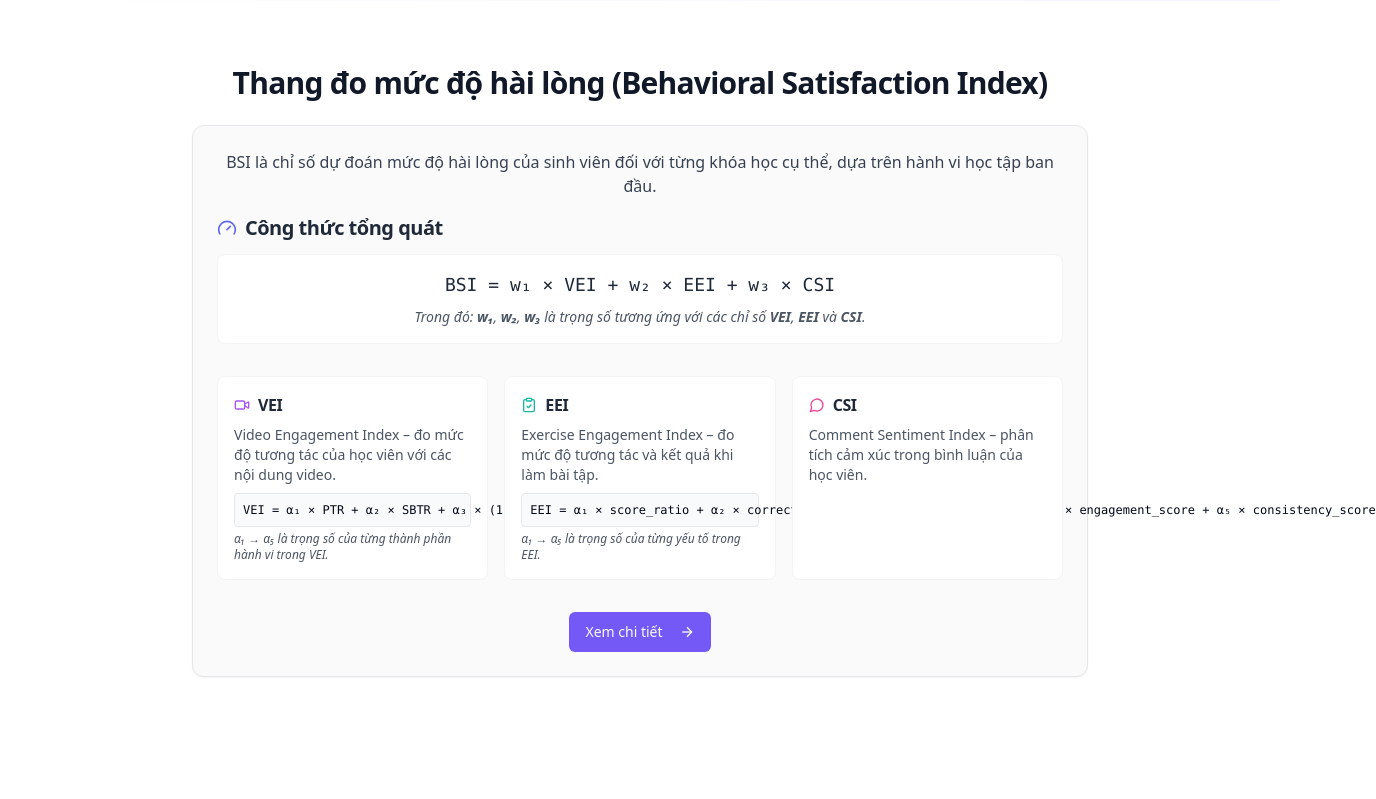
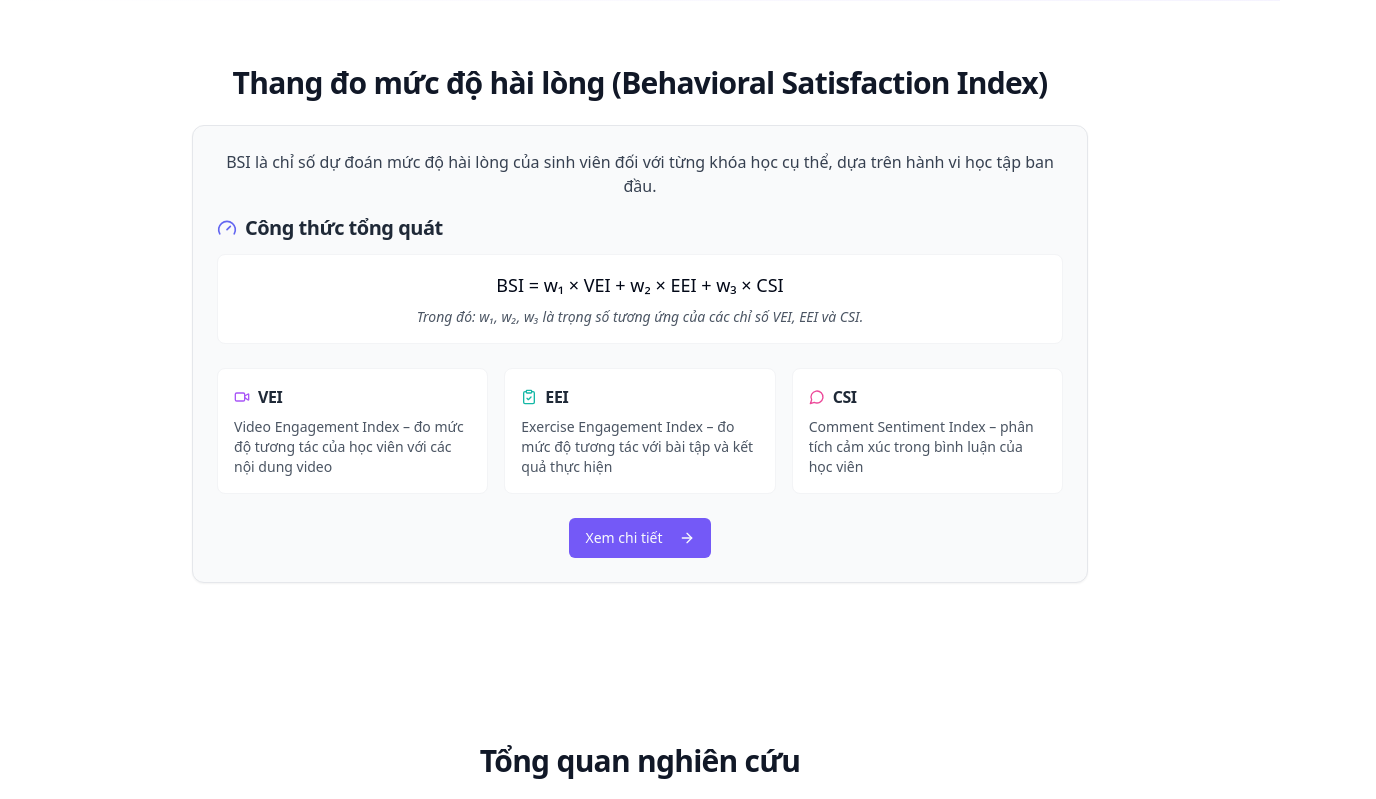
Before and after one commit to NganPhuong09/learn-insight-predict-52, a React (Vite) app: page / in a window 1280 px wide. Shown: the part 640-1439 px from the top of the page, 1376 px wide, since content can reach past the window. Built offline with nearby package versions, Linux system fonts and the light colour scheme; the HTML template or start-up script is replaced by a standard one.

Commit message:
Reverted to commit 1c293c117152f78600a2f408d824f2e1c85c93ba

```diff
--- a/src/components/BSIFormula.tsx
+++ b/src/components/BSIFormula.tsx
@@ -1,3 +1,4 @@
+
 import React from 'react';
 import { Gauge, Video, ClipboardCheck, MessageCircle } from "lucide-react";
 import { Link } from "react-router-dom";
@@ -12,41 +13,35 @@ const BSIFormula = () => {
             Thang đo mức độ hài lòng (Behavioral Satisfaction Index)
           </h2>
 
-          <div className="bg-neutral-50 p-6 rounded-xl border border-gray-200 shadow-sm mb-8">
+          <div className="bg-gray-50 p-6 rounded-xl border border-gray-200 shadow-sm mb-8">
             <p className="text-gray-700 mb-4 text-center">
               BSI là chỉ số dự đoán mức độ hài lòng của sinh viên đối với từng khóa học cụ thể,
               dựa trên hành vi học tập ban đầu.
             </p>
 
-            {/* Công thức tổng quát */}
-            <div className="mb-8">
+            <div className="mb-6">
               <h3 className="text-xl font-semibold flex items-center gap-2 text-gray-800 mb-3">
                 <Gauge className="w-5 h-5 text-research-primary" />
                 Công thức tổng quát
               </h3>
               <div className="bg-white p-4 rounded-lg border border-gray-100 text-center">
-                <pre className="text-lg font-medium text-gray-800">BSI = w₁ × VEI + w₂ × EEI + w₃ × CSI</pre>
-                <p className="text-sm text-gray-600 italic mt-2">
-                  Trong đó: <strong>w₁</strong>, <strong>w₂</strong>, <strong>w₃</strong> là trọng số tương ứng với các chỉ số <strong>VEI</strong>, <strong>EEI</strong> và <strong>CSI</strong>.
+                <p className="text-lg font-medium mb-2">
+                  BSI = w₁ × VEI + w₂ × EEI + w₃ × CSI
+                </p>
+                <p className="text-sm text-gray-600 italic">
+                  Trong đó: w₁, w₂, w₃ là trọng số tương ứng của các chỉ số VEI, EEI và CSI.
                 </p>
               </div>
             </div>
 
-            {/* Các chỉ số thành phần */}
-            <div className="grid grid-cols-1 md:grid-cols-3 gap-4 mb-8">
+            <div className="grid grid-cols-1 md:grid-cols-3 gap-4 mb-6">
               <div className="bg-white p-4 rounded-lg border border-gray-100">
                 <h4 className="font-semibold flex items-center gap-2 text-gray-800 mb-2">
                   <Video className="w-4 h-4 text-purple-500" />
                   VEI
                 </h4>
-                <p className="text-sm text-gray-600 mb-2">
-                  Video Engagement Index – đo mức độ tương tác của học viên với các nội dung video.
-                </p>
-                <pre className="text-xs bg-gray-50 p-2 rounded border border-gray-200">
-VEI = α₁ × PTR + α₂ × SBTR + α₃ × (1 – SFTR) + α₄ × WR + α₅ × CR
-                </pre>
-                <p className="text-xs text-gray-600 italic mt-1">
-                  α₁ → α₅ là trọng số của từng thành phần hành vi trong VEI.
+                <p className="text-sm text-gray-600">
+                  Video Engagement Index – đo mức độ tương tác của học viên với các nội dung video
                 </p>
               </div>
 
@@ -55,14 +50,8 @@ VEI = α₁ × PTR + α₂ × SBTR + α₃ × (1 – SFTR) + α₄ × WR + α₅
                   <ClipboardCheck className="w-4 h-4 text-teal-500" />
                   EEI
                 </h4>
-                <p className="text-sm text-gray-600 mb-2">
-                  Exercise Engagement Index – đo mức độ tương tác và kết quả khi làm bài tập.
-                </p>
-                <pre className="text-xs bg-gray-50 p-2 rounded border border-gray-200">
-EEI = α₁ × score_ratio + α₂ × correct_first_try + α₃ × correct_ratio + α₄ × engagement_score + α₅ × consistency_score
-                </pre>
-                <p className="text-xs text-gray-600 italic mt-1">
-                  α₁ → α₅ là trọng số của từng yếu tố trong EEI.
+                <p className="text-sm text-gray-600">
+                  Exercise Engagement Index – đo mức độ tương tác với bài tập và kết quả thực hiện
                 </p>
               </div>
 
@@ -72,19 +61,18 @@ EEI = α₁ × score_ratio + α₂ × correct_first_try + α₃ × correct_ratio
                   CSI
                 </h4>
                 <p className="text-sm text-gray-600">
-                  Comment Sentiment Index – phân tích cảm xúc trong bình luận của học viên.
+                  Comment Sentiment Index – phân tích cảm xúc trong bình luận của học viên
                 </p>
               </div>
             </div>
 
-            {/* Nút xem chi tiết */}
             <div className="text-center">
               <Button asChild>
                 <Link to="/bsi-overview" className="flex items-center justify-center">
                   Xem chi tiết
-                  <svg xmlns="http://www.w3.org/2000/svg" className="ml-2 h-4 w-4" fill="none" stroke="currentColor" strokeWidth="2" viewBox="0 0 24 24">
-                    <path d="M5 12h14" />
-                    <path d="m12 5 7 7-7 7" />
+                  <svg xmlns="http://www.w3.org/2000/svg" width="24" height="24" viewBox="0 0 24 24" fill="none" stroke="currentColor" strokeWidth="2" strokeLinecap="round" strokeLinejoin="round" className="ml-2 h-4 w-4">
+                    <path d="M5 12h14"></path>
+                    <path d="m12 5 7 7-7 7"></path>
                   </svg>
                 </Link>
               </Button>
```
